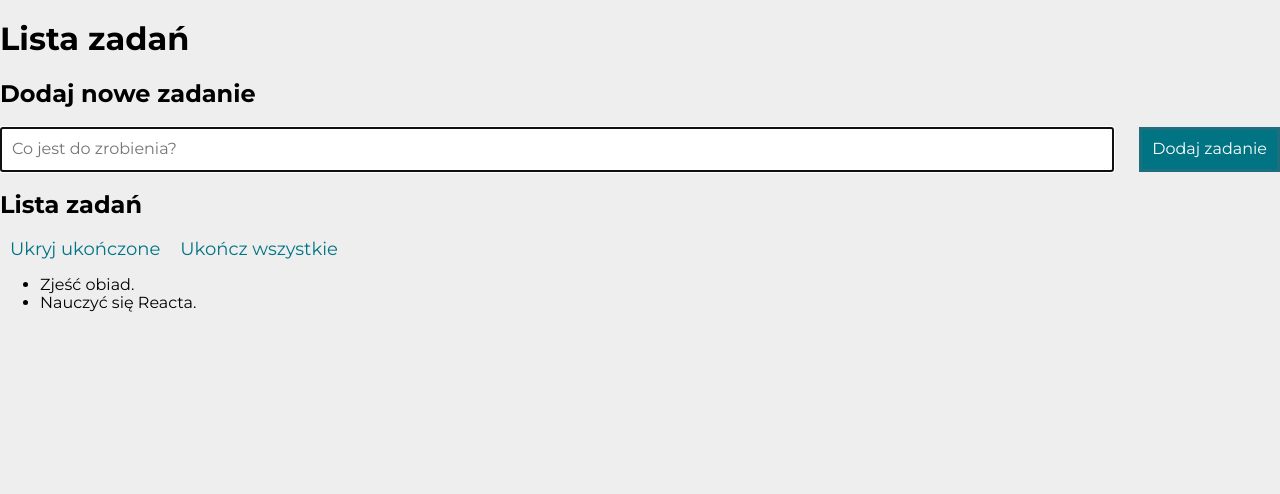
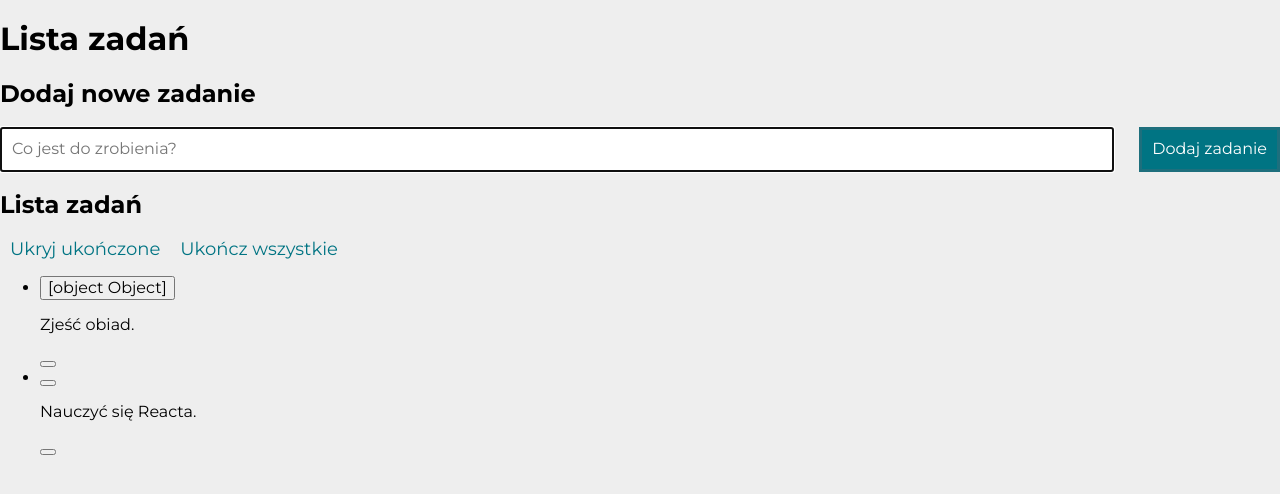
Before and after one commit to Rafal-1999/To-Do-List-React, a React (Create React App) app: page / in a window 1280 px wide. Shown: the top 494 px of the page. Built offline with nearby package versions, Linux system fonts and the light colour scheme.

Commit message:
Created a tasks list view in Tasks

```diff
--- a/package.json
+++ b/package.json
@@ -1,6 +1,6 @@
 {
   "name": "to-do-list-react",
-  "version": "0.2.6",
+  "version": "0.2.7",
   "private": true,
   "homepage": "https://rafal-1999.github.io/To-Do-List-React/",
   "dependencies": {
--- a/src/Tasks/index.js
+++ b/src/Tasks/index.js
@@ -1,8 +1,19 @@
 const Tasks = (props) => (
     <ul className="list__tasks">
         {props.tasks.map(task => (
-            <li key={task.id}>
-                {task.content}
+            <li className={`list__tasks-item${task.done && props.hideDoneTasks ? " list__tasks-item--done" : ""}`}
+                key={task.id}>
+                <button className="list__action-button list__action-button--done">
+                    {`${task.done ? <i className="icon-check list__icon"></i> : ""}`}
+                </button>
+                <p className="list__paragraph">
+                    <span className={`list__tasks-content${task.done ? " list__tasks-content--done" : ""}`}>
+                        {task.content}
+                    </span>
+                </p>
+                <button className="list__action-button list__action-button--remove">
+                    <i className="icon-trash-empty list__icon"></i>
+                </button>
             </li>
         ))}
     </ul>
```
